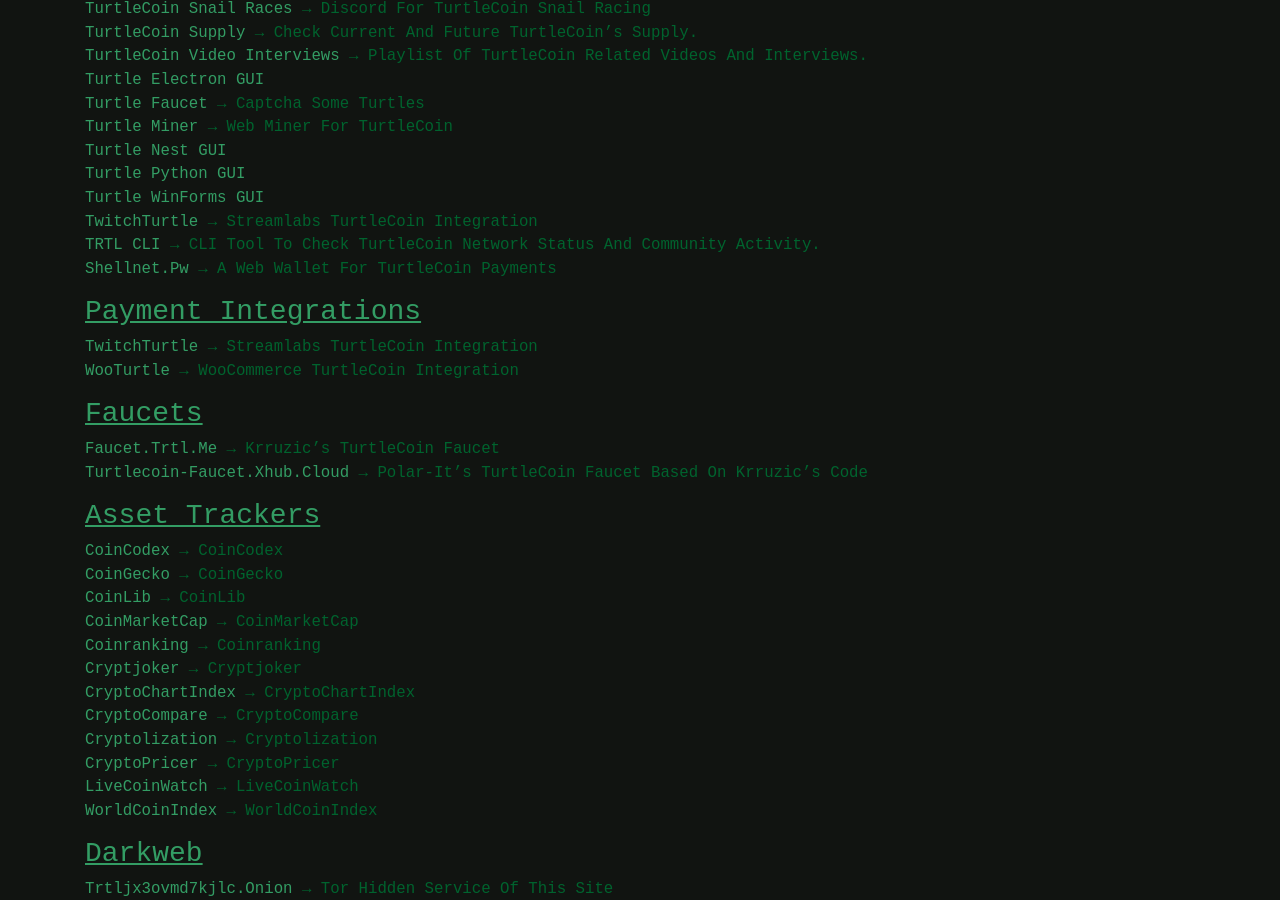
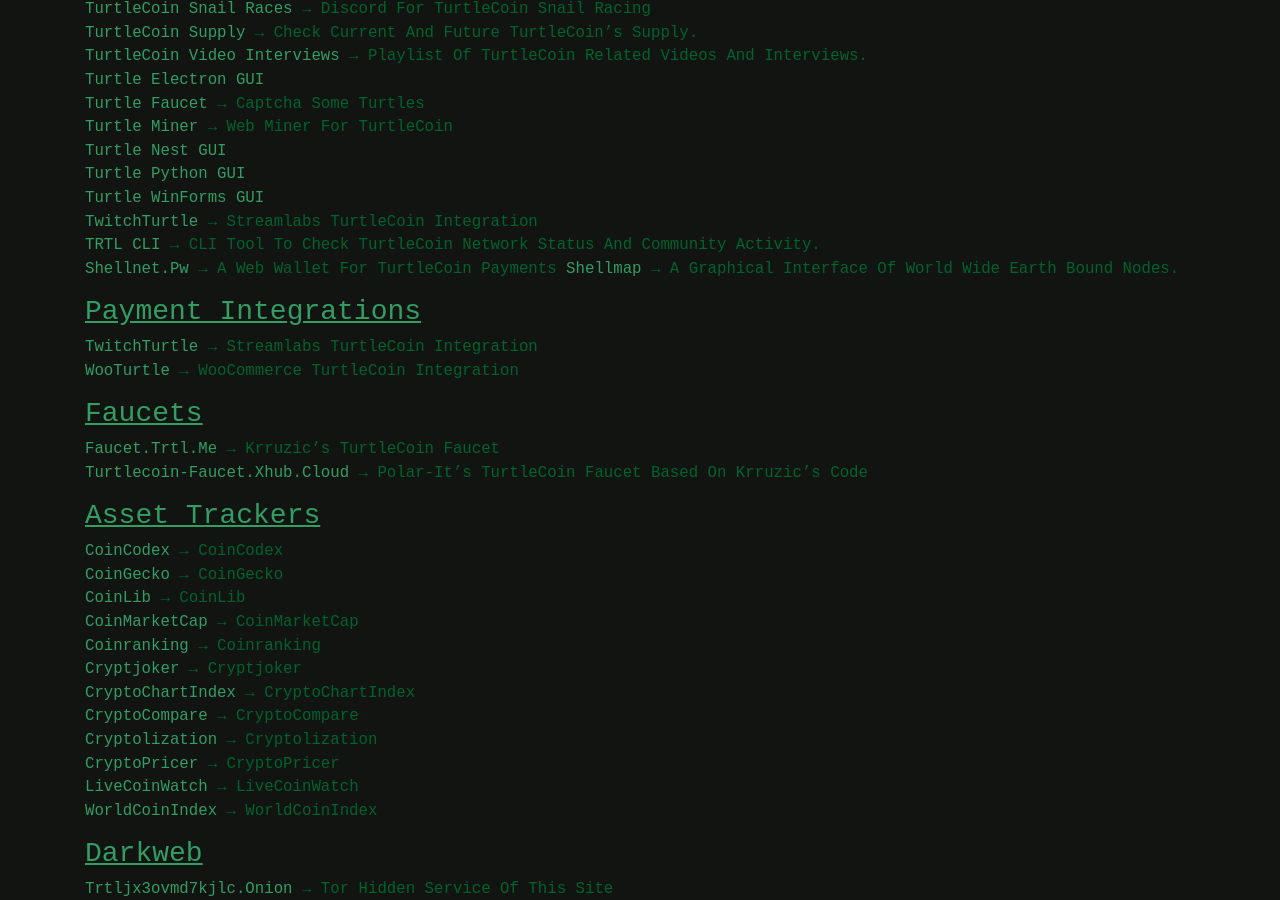
Before and after one commit to zack796/turtleturtle.org, a Jekyll site: the page built from index.md, in a window 1280 px wide and 900 px high, scrolled down 2060 px. Built offline with Jekyll 4.4.1, drawn with Linux system fonts in a browser that asks for light colours; nearby versions of some CDN libraries.

Commit message:
Update index.md

```diff
--- a/index.md
+++ b/index.md
@@ -90,6 +90,7 @@
 [TwitchTurtle](https://twitchturtle.com) → Streamlabs TurtleCoin integration
 [TRTL CLI](https://github.com/turtlecoin/turtle-network-cli) → CLI tool to check TurtleCoin network status and community activity.
 [shellnet.pw](https://shellnet.pw) → A web wallet for TurtleCoin payments
+[Shellmap](https://shellmap.mine2gether.com/) → A graphical interface of world wide earth bound nodes.
 
 ### Payment Integrations
 [TwitchTurtle](https://twitchturtle.com) → Streamlabs TurtleCoin integration
```
